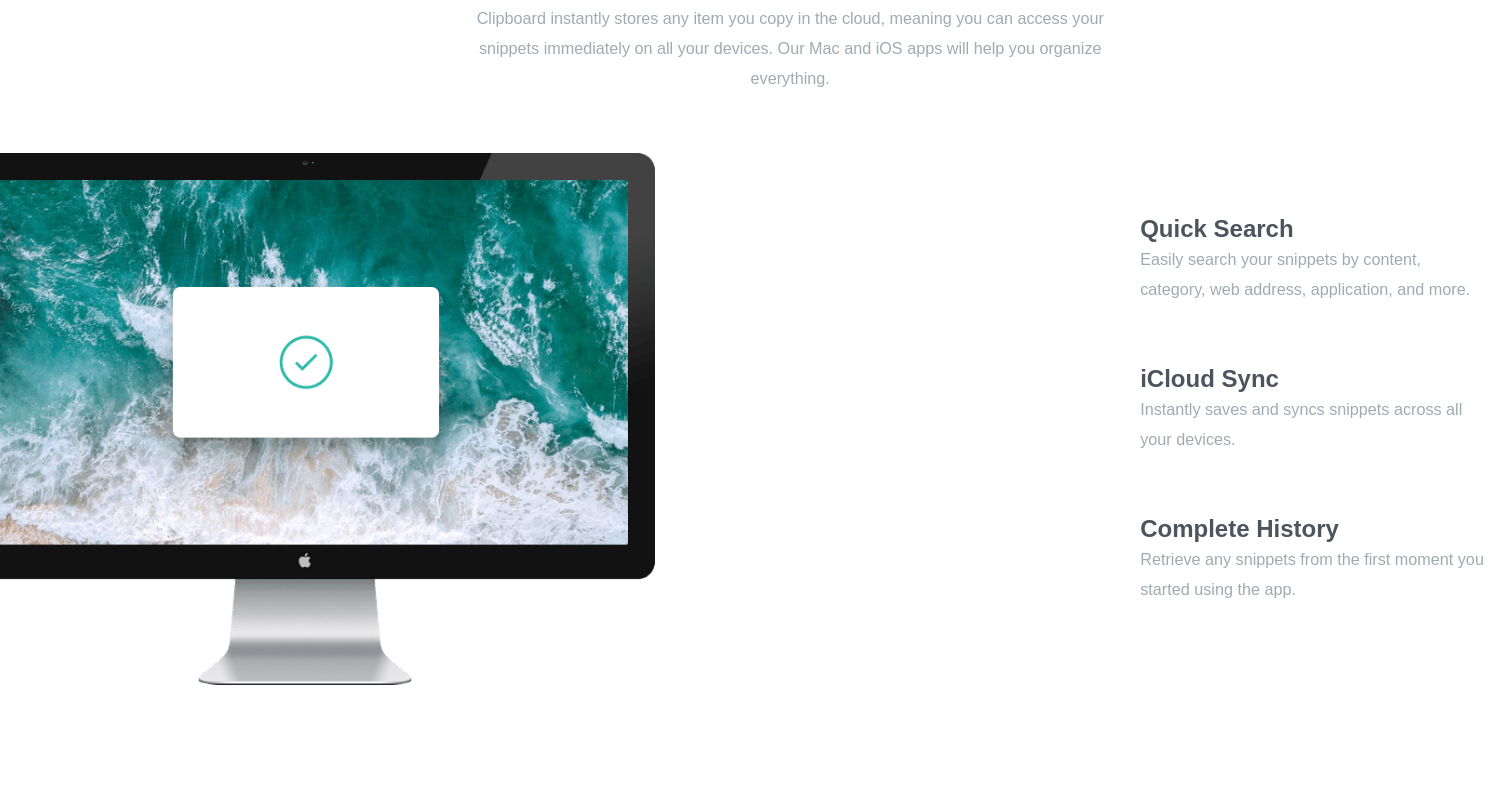
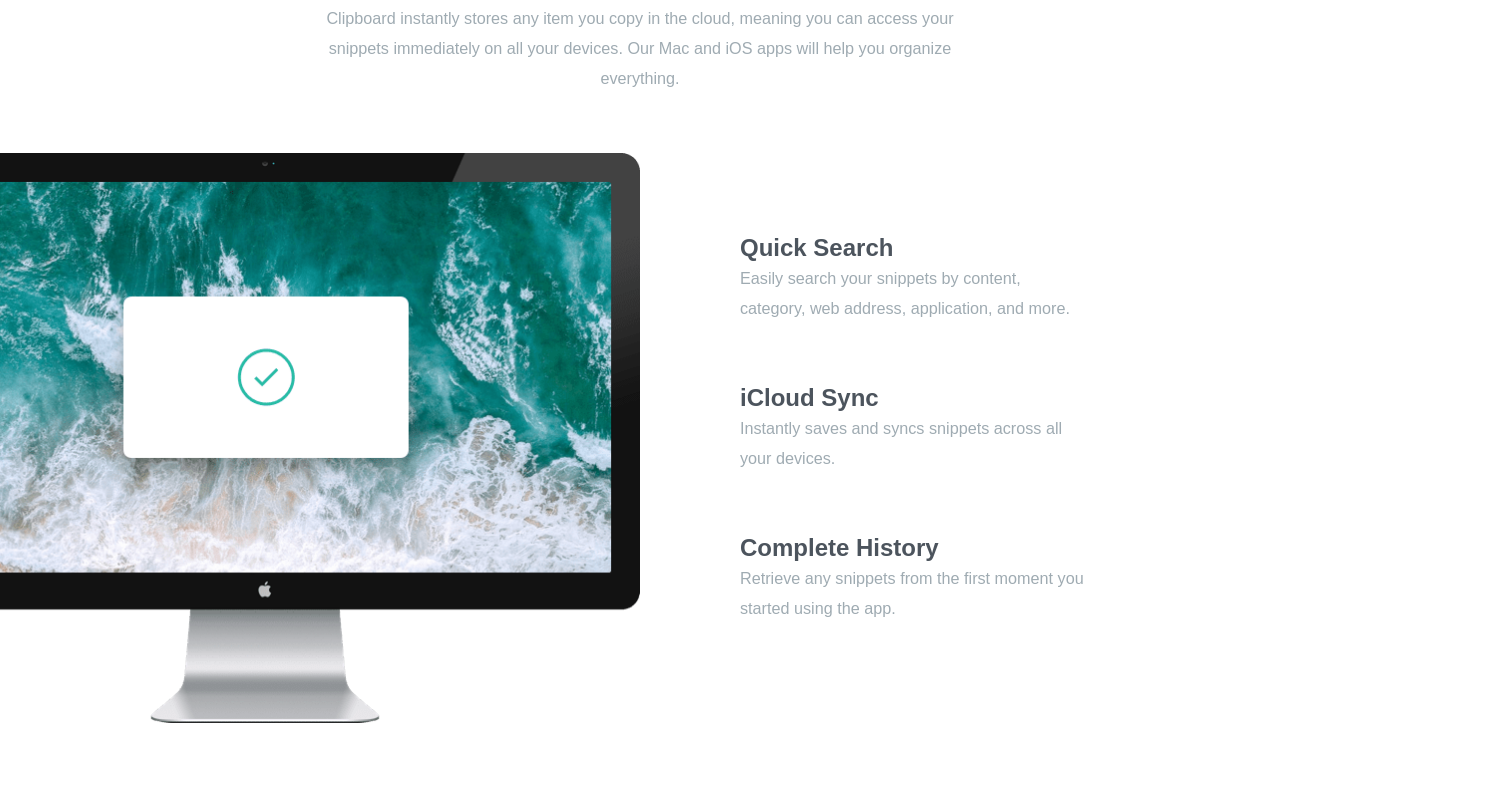
Before and after one commit to JuanSeRDev/CJ-3-clipboard-landing-page-master, a plain HTML site: page index.html in a window 1280 px wide. Shown: the part 503-1296 px from the top of the page, 1490 px wide, since content can reach past the window. Drawn offline with Linux system fonts and the light colour scheme; a web font is replaced by a local one.

Commit message:
mediaquery, container 1 updated

```diff
--- a/Style.css
+++ b/Style.css
@@ -233,44 +233,34 @@ main {
     /*CONTAINER 1*/
 
     .container-1 {
-        display: grid;
-        grid-template-columns: repeat(6, 1fr);
+        display: flex;
+        flex-direction: column;
+        justify-content: center;
+        align-items: center;
+
     }
 
-    .c1-card1 {
-        grid-column: 2/6;
+    .c1-card1 p{
         width: 650px;
+    }
+
+    .c1-content {
+        display: flex;
+        flex-direction: row;
         align-items: center;
     }
 
-    .computer-general {
-        grid-column: 1/3;
-        grid-row: 2/7;
-        width: 700px;
+    .computer {
+        width: 750px;
         position: relative;
-        right: 160px;
-
+        right: 200px;
     }
 
-    .c1-card2 {
-        grid-column: 5/6;
-        grid-row: 3/4;
+    .c1-colum {
         text-align: left;
         width: 350px;
-    }
-
-    .c1-card3 {
-        grid-column: 5/6;
-        grid-row: 4/5;
-        text-align: left;
-        width: 350px;
-    }
-
-    .c1-card4 {
-        grid-column: 5/6;
-        grid-row: 5/6;
-        text-align: left;
-        width: 350px;
+        position: relative;
+        right: 100px;
     }
 
     /*END CONTAINER 1*/
--- a/index.html
+++ b/index.html
@@ -51,10 +51,13 @@
           </p>
         </div>
 
+        <div class="c1-content">
+
           <picture class="computer-general">
             <img class="computer" src="images/image-computer.png" alt="computer">
           </picture>
 
+          <div class="c1-colum">
             <div class="c1-card2">
               <h2>
                 Quick Search
@@ -63,7 +66,6 @@
                 Easily search your snippets by content, category, web address, application, and more.
               </p>
             </div>
-
             <div class="c1-card3">
               <h2>
                 iCloud Sync
@@ -72,7 +74,6 @@
                 Instantly saves and syncs snippets across all your devices.
               </p>
             </div>
-
             <div class="c1-card4">
               <h2>
                 Complete History
@@ -81,10 +82,12 @@
                 Retrieve any snippets from the first moment you started using the app.
               </p>
             </div>
+          </div>
+        </div>
 
       </div>
 
-      <!-- ENDCONTAINER 1-->
+      <!-- END CONTAINER 1-->
 
       <!--CONTAINER 2-->
 
```
Lines whose indentation alone changed are shown as unchanged.
